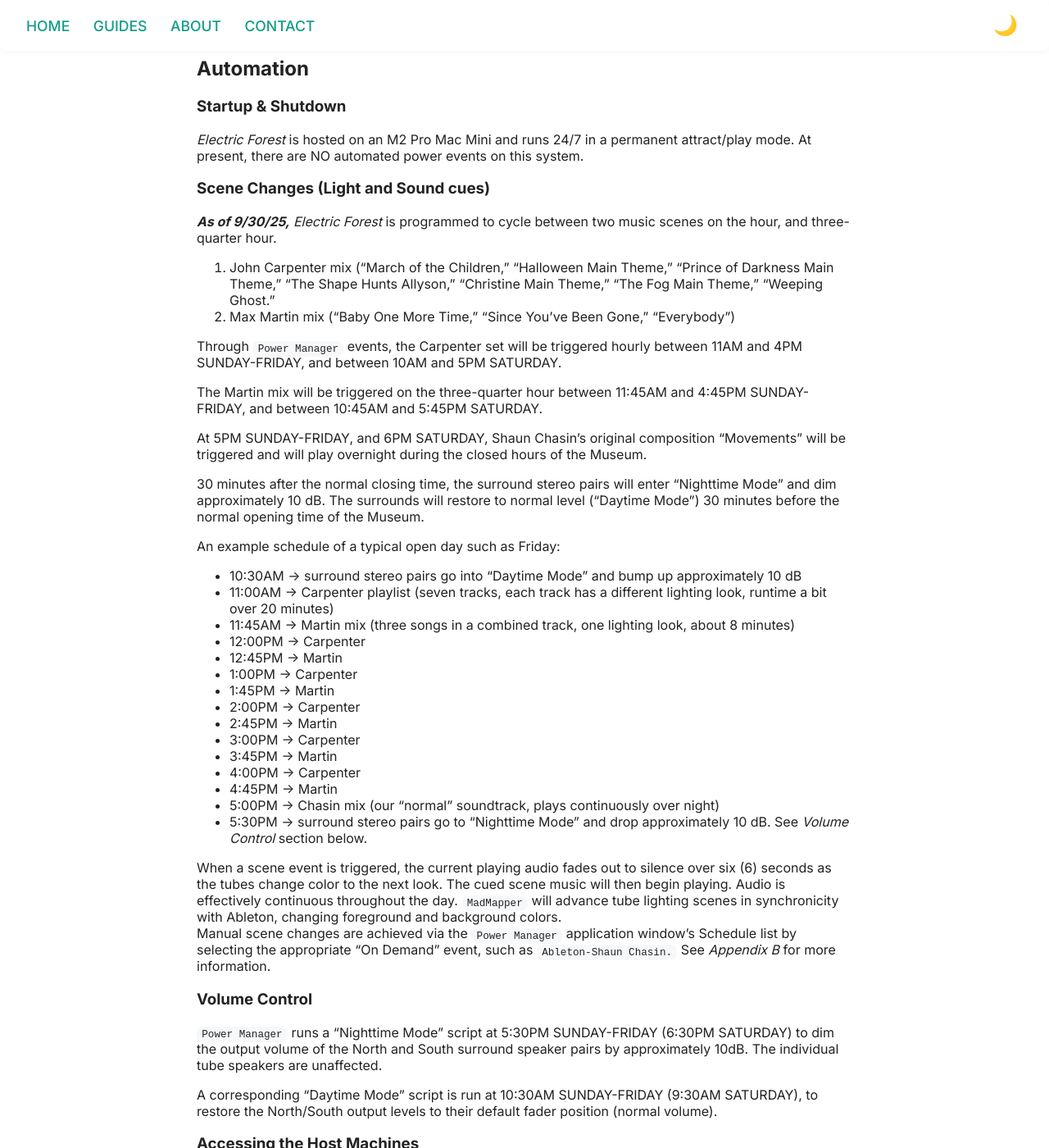
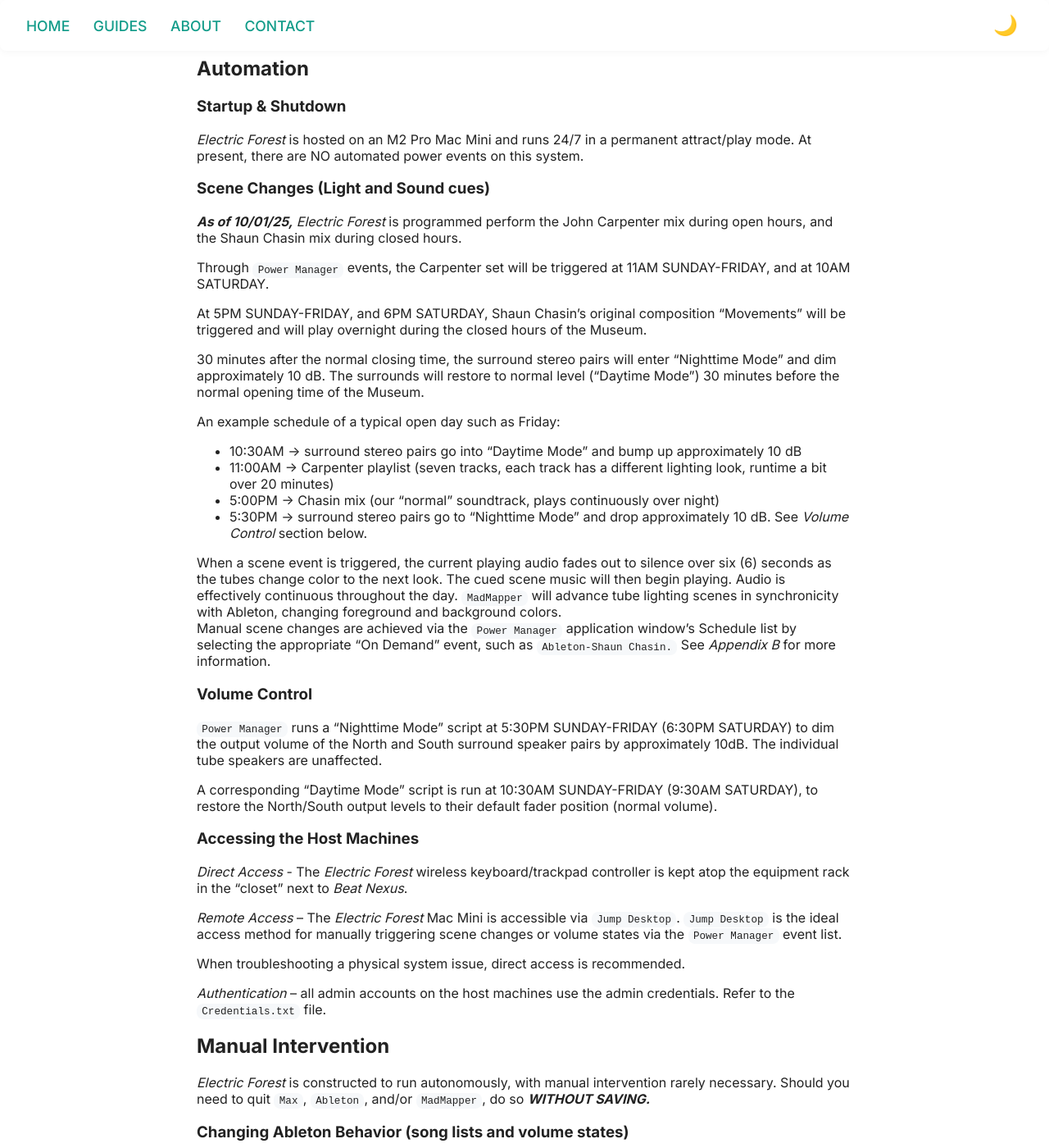
Before and after one commit to buryhoganllc/sonic-playground-guides, a Jekyll site: the page built from guides/electric-forest.md, in a window 1280 px wide and 1400 px high, scrolled down 914 px. Shown: the whole window at 82% size. Built offline with Jekyll 4.4.1, drawn with Linux system fonts in a browser that asks for light colours.

Commit message:
docs: update EF Guide to reflect current Ableton schedule

```diff
--- a/guides/electric-forest.md
+++ b/guides/electric-forest.md
@@ -43,14 +43,9 @@
 
 ### Scene Changes (Light and Sound cues)
 
-___As of 9/30/25,___ _Electric Forest_ is programmed to cycle between two music scenes on the hour, and three-quarter hour.
+___As of 10/01/25,___ _Electric Forest_ is programmed perform the John Carpenter mix during open hours, and the Shaun Chasin mix during closed hours.
 
-1. John Carpenter mix ("March of the Children," "Halloween Main Theme," "Prince of Darkness Main Theme," "The Shape Hunts Allyson," "Christine Main Theme," "The Fog Main Theme," "Weeping Ghost."
-2. Max Martin mix (“Baby One More Time,” “Since You’ve Been Gone,” “Everybody”)
-
-Through `Power Manager` events, the Carpenter set will be triggered hourly between 11AM and 4PM SUNDAY-FRIDAY, and between 10AM and 5PM SATURDAY.
-
-The Martin mix will be triggered on the three-quarter hour between 11:45AM and 4:45PM SUNDAY-FRIDAY, and between 10:45AM and 5:45PM SATURDAY.
+Through `Power Manager` events, the Carpenter set will be triggered at 11AM SUNDAY-FRIDAY, and at 10AM SATURDAY.
 
 At 5PM SUNDAY-FRIDAY, and 6PM SATURDAY, Shaun Chasin's original composition "Movements" will be triggered and will play overnight during the closed hours of the Museum.
 
@@ -60,17 +55,6 @@
 
 - 10:30AM -> surround stereo pairs go into “Daytime Mode” and bump up approximately 10 dB
 - 11:00AM -> Carpenter playlist (seven tracks, each track has a different lighting look, runtime a bit over 20 minutes)
-- 11:45AM -> Martin mix (three songs in a combined track, one lighting look, about 8 minutes)
-- 12:00PM -> Carpenter
-- 12:45PM -> Martin
-- 1:00PM   -> Carpenter
-- 1:45PM   -> Martin
-- 2:00PM   -> Carpenter
-- 2:45PM   -> Martin
-- 3:00PM   -> Carpenter
-- 3:45PM   -> Martin
-- 4:00PM   -> Carpenter
-- 4:45PM   -> Martin
 - 5:00PM   -> Chasin mix (our “normal” soundtrack, plays continuously over night)
 - 5:30PM   -> surround stereo pairs go to “Nighttime Mode” and drop approximately 10 dB. See _Volume Control_ section below.
 
```
